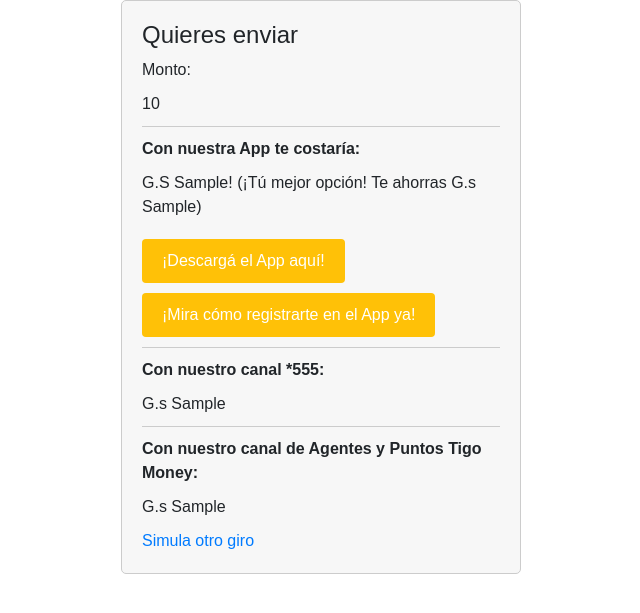
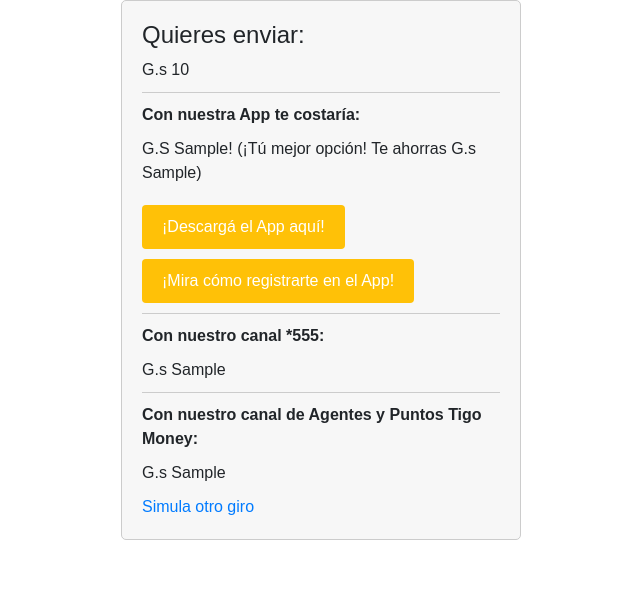
Before and after one commit to renatocastro33/tigo_money_calculator, a Flask app: template templates/result.html in a window 1280 px wide. Shown: the top 613 px of the page, without its empty margins (319-959 px from the left). Run offline with Flask 3, Linux system fonts and the light colour scheme; the template is opened without the code that fills it: most values are stand-ins (such as "Sample title", 1, 10 or a date in 2020); some libraries are stand-ins or nearby versions.

Commit message:
Add files via upload

```diff
--- a/templates/result.html
+++ b/templates/result.html
@@ -14,14 +14,14 @@
       // Check if the user agent contains 'android' for Android devices
       if (userAgent.includes('android')) {
         const appLink = document.getElementById('cta-app-link');
-        appLink.href = 'https://play.google.com/store/apps/details?id=com.juvo.tigomoney&hl=es&gl=US';
+        appLink.href = 'https://tmy-py.onelink.me/MDSO/08otf61h';
         appLink.style.backgroundColor = '#4CAF50';
         appLink.style.backgroundImage = 'url("https://example.com/google-play-store-icon.png")';
       }
       // Check if the user agent contains 'iphone' or 'ipad' for iOS devices
       else if (userAgent.includes('iphone') || userAgent.includes('ipad')) {
         const appLink = document.getElementById('cta-app-link');
-        appLink.href = 'https://apps.apple.com/py/app/billetera-tigo-money-paraguay/id1589504689';
+        appLink.href = 'https://tmy-py.onelink.me/MDSO/08otf61h';
         appLink.style.backgroundColor = '#007aff';
         appLink.textContent = 'Descargá el App aquí!';
       }
@@ -70,7 +70,7 @@
         text-align: center;
       }
       .cta-button:hover {
-        background-color: #e0a800;
+        background-color: #023020;
       }
       .cta-button.play-store {
         background-image: url('https://example.com/google-play-store-icon.png');
@@ -82,16 +82,14 @@
     </style>
   <body>
     <div class="container">
-      <h4>Quieres enviar</h4>
+      <h4>Quieres enviar: </h4>
+      <p class="result-value">G.s {{amount}} </p>
       <div class="result-section">
-        <p class="result-label">Monto:</p>
-        <p class="result-value">{{ amount }}</p>
-
         <div class="cost-box">
           <p class="cost-label">Con nuestra App te costaría:</p>
           <p>G.S {{ cost1 }}! (¡Tú mejor opción! Te ahorras G.s {{saving_1}})</p>
           <a href="https://tmy-py.onelink.me/MDSO" class="cta-button" id="cta-app-link" target="_blank">¡Descargá el App aquí!</a>
-          <a href="https://www.youtube.com/watch?v=9ktnNrYFtRk" class="cta-button" target="_blank">¡Mira cómo registrarte en el App ya!</a>
+          <a href="https://www.youtube.com/watch?v=9ktnNrYFtRk" class="cta-button" target="_blank">¡Mira cómo registrarte en el App!</a>
         </div>
 
         <div class="cost-box">
```
Also changed, not shown: templates/index.html (+5 -5 lines).
